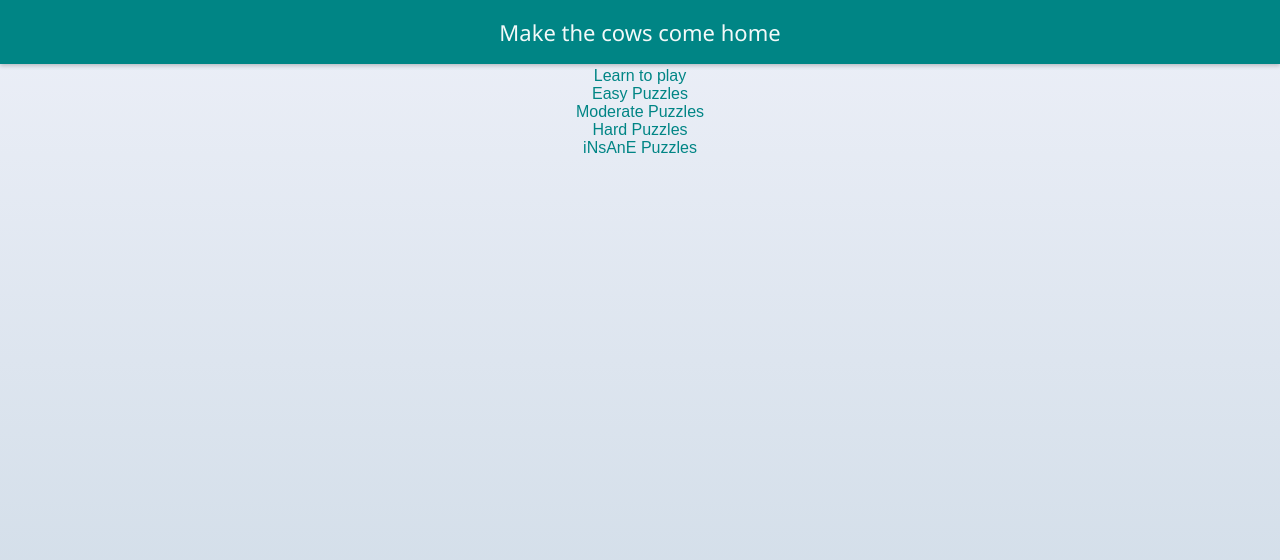
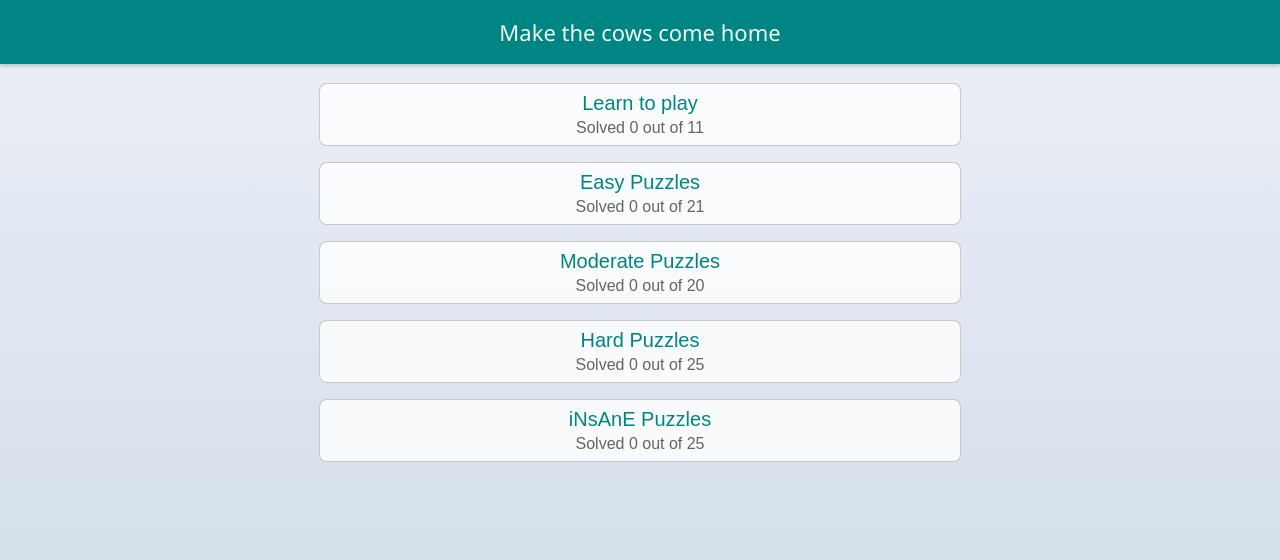
Before and after one commit to peterolson/Make-The-Cows-Come-Home, a SvelteKit app: page / in a window 1280 px wide. Shown: the top 560 px of the page. Built offline with nearby package versions, Linux system fonts and the light colour scheme.

Commit message:
home page

```diff
--- a/src/lib/ui/Puzzle.svelte
+++ b/src/lib/ui/Puzzle.svelte
@@ -6,7 +6,7 @@
 
 	export let puzzleString: string;
 	export let nextLink: HTMLAnchorElement;
-	export let difficultyLink: string;
+	export let difficultyLink: HTMLAnchorElement;
 	export let difficultyName: string;
 	let board = Board.deserialize(puzzleString);
 
--- a/src/routes/+page.svelte
+++ b/src/routes/+page.svelte
@@ -1,6 +1,17 @@
 <script lang="ts">
+	import { puzzles } from '$lib/puzzle/PuzzleList';
 	import { difficulties } from '$lib/puzzle/PuzzleListNames';
 	import Header from '$lib/ui/Header.svelte';
+
+	function getSolvedCount(difficulty: string) {
+		const filteredPuzzles = puzzles.filter((p) => p.difficulty === difficulty);
+		const total = filteredPuzzles.length;
+		const solved = filteredPuzzles.filter((p) => {
+			if (typeof localStorage === 'undefined') return false;
+			return !!localStorage.getItem(p.board);
+		}).length;
+		return { total, solved };
+	}
 </script>
 
 <svelte:head>
@@ -11,14 +22,45 @@
 <Header>Make the cows come home</Header>
 <div class="links">
 	{#each difficulties as difficulty}
-		<div>
-			<a href="/{difficulty.key}">{difficulty.name}</a>
-		</div>
+		{@const { total, solved } = getSolvedCount(difficulty.key)}
+		<a href="/{difficulty.key}">
+			<h2>{difficulty.name}</h2>
+			<div class="description">Solved {solved} out of {total}</div>
+		</a>
 	{/each}
 </div>
 
 <style>
 	.links {
+		display: flex;
+		flex-direction: column;
+		align-items: center;
+		margin: 16px;
+		gap: 16px;
+	}
+
+	.links a {
+		display: block;
+		padding: 8px;
+		width: max(50%, 300px);
 		text-align: center;
+		background-color: rgba(255, 255, 255, 0.8);
+		border-radius: 8px;
+		border: 1px solid rgba(0, 0, 0, 0.2);
+		text-decoration: none;
+	}
+
+	.links a:hover {
+		background-color: rgba(255, 255, 255, 0.4);
+	}
+
+	h2 {
+		margin: 0;
+		margin-bottom: 4px;
+		font-size: 1.25rem;
+	}
+
+	.description {
+		color: rgba(0, 0, 0, 0.6);
 	}
 </style>
--- a/src/routes/[difficulty]/[puzzle]/+page.svelte
+++ b/src/routes/[difficulty]/[puzzle]/+page.svelte
@@ -6,6 +6,7 @@
 
 	export let data: PageData;
 	export let nextLink: HTMLAnchorElement;
+	export let difficultyLink: HTMLAnchorElement;
 </script>
 
 <div class="column">
@@ -13,7 +14,7 @@
 		{data.title}
 		<slot slot="left">
 			<a href="/"><Button icon="home_page" /></a>
-			<a href="/{data.key}"><Button icon="menu" /></a>
+			<a href="/{data.key}" bind:this={difficultyLink}><Button icon="menu" /></a>
 			{#if data.prevPuzzle}
 				<a href="/{data.key}/{data.prevPuzzle}">
 					<Button icon="previous" />
@@ -33,7 +34,7 @@
 			<Puzzle
 				puzzleString={data.puzzleString}
 				{nextLink}
-				difficultyLink="/{data.key}"
+				{difficultyLink}
 				difficultyName={data.name}
 			/>
 		{/key}
```
Also changed, not shown: src/lib/ui/PuzzleFinished.svelte (+6 -2 lines).
